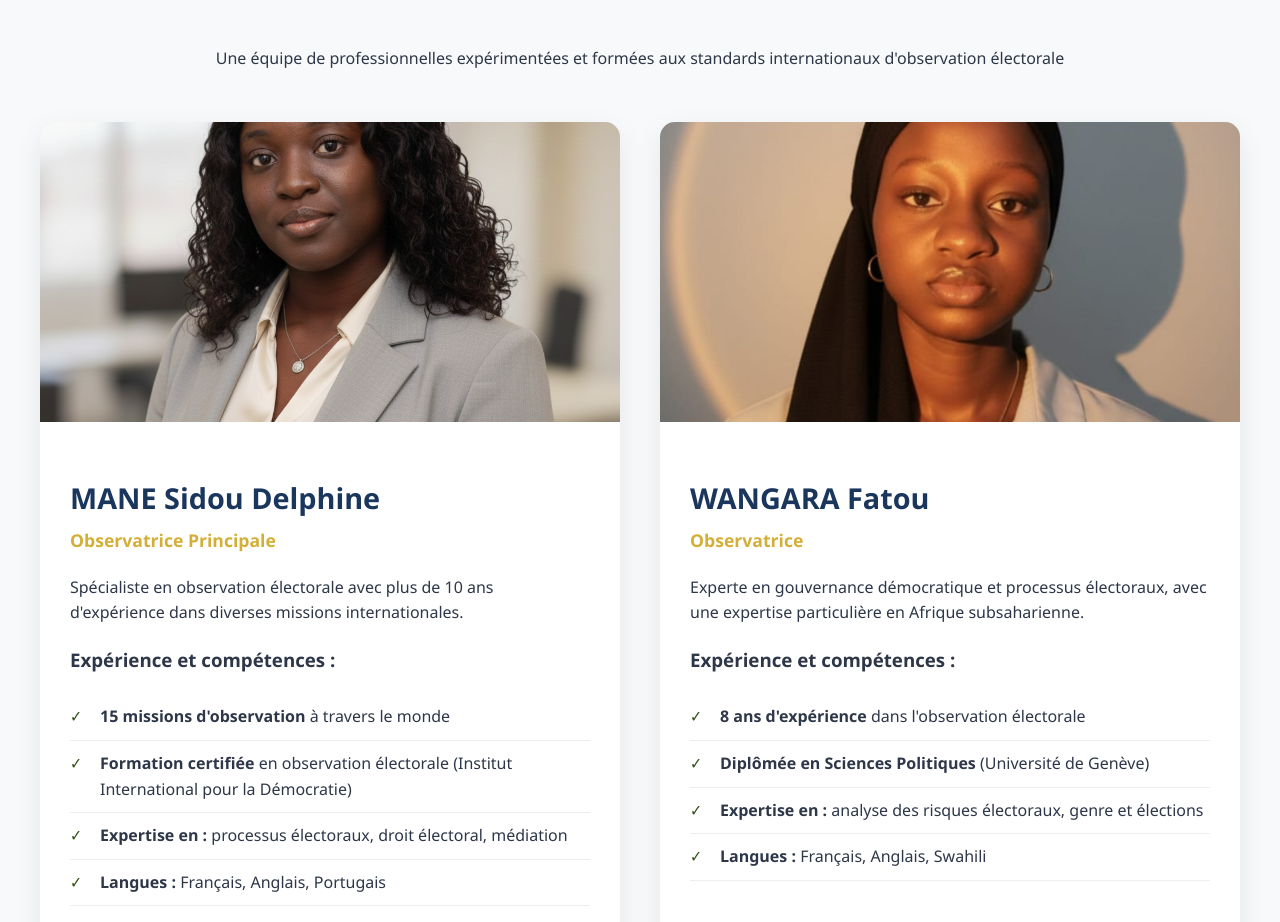
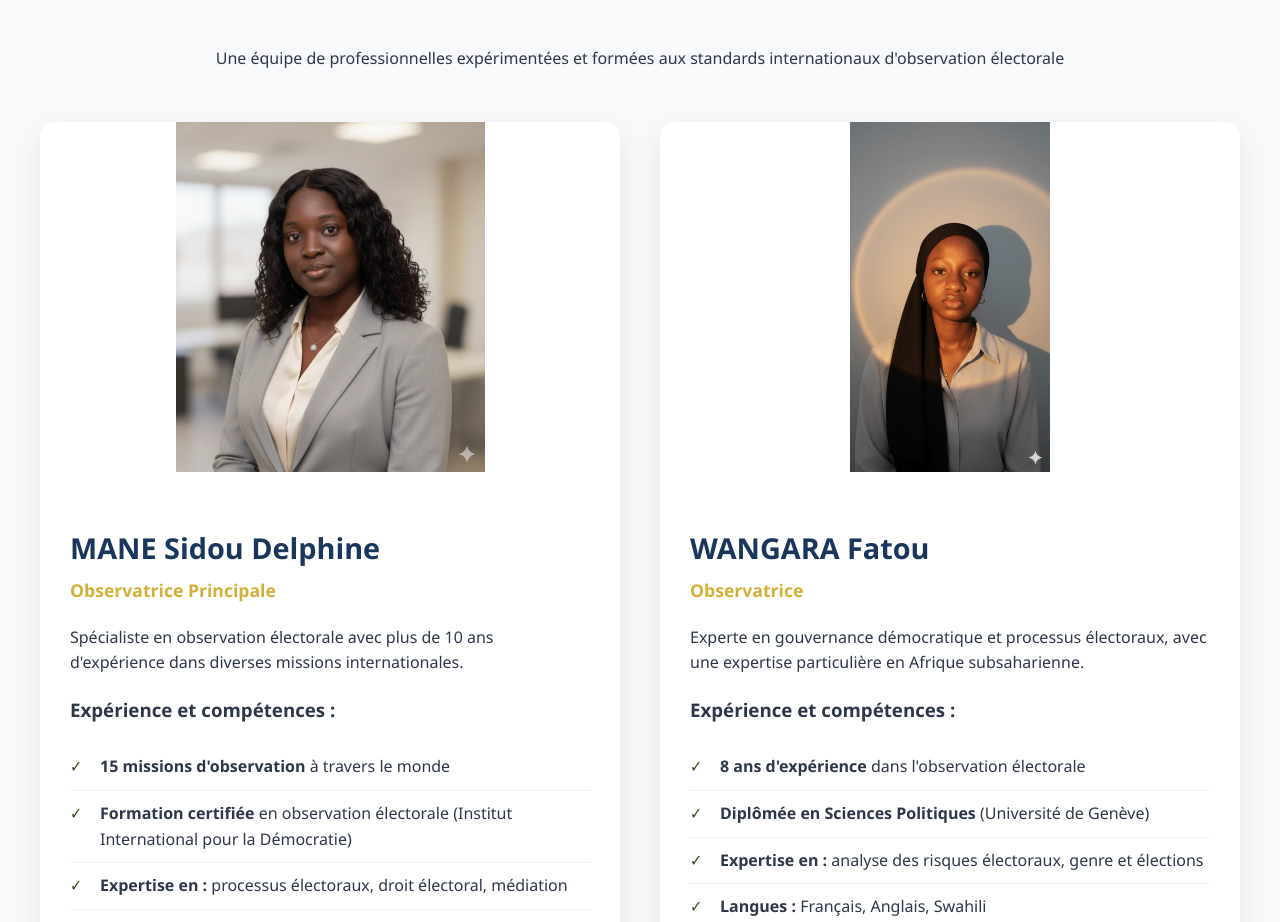
Before and after one commit to partipolitique/observateurs, a plain HTML site: page index.html in a window 1280 px wide. Shown: the part 3127-4049 px from the top of the page. Drawn offline with Linux system fonts and the light colour scheme.

Commit message:
Update index.html

```diff
--- a/index.html
+++ b/index.html
@@ -252,7 +252,7 @@
         }
 
         .observer-photo {
-            height: 300px;
+            height: 350px; /* Augmenté pour mieux afficher les photos */
             width: 100%;
             background-color: #e2e8f0;
             display: flex;
@@ -260,8 +260,10 @@
             justify-content: center;
             color: var(--primary-blue);
             font-size: 5rem;
-            background-size: cover;
+            background-size: contain; /* Changé de 'cover' à 'contain' */
             background-position: center;
+            background-repeat: no-repeat;
+            background-color: white; /* Fond blanc pour mieux voir les images */
         }
 
         .observer-info {
@@ -451,7 +453,7 @@
             }
 
             .observer-photo {
-                height: 250px;
+                height: 300px; /* Ajusté pour mobile */
             }
         }
     </style>
@@ -572,7 +574,7 @@
 
         <div class="observers-grid">
             <div class="observer-card">
-                <div class="observer-photo" style="background-image: url('delphine.png'); background-color: #e2e8f0;">
+                <div class="observer-photo" style="background-image: url('delphine.png');">
                     <!-- Si l'image n'est pas disponible, afficher l'initiale -->
                     <span style="display: none;">SD</span>
                 </div>
@@ -592,7 +594,7 @@
             </div>
 
             <div class="observer-card">
-                <div class="observer-photo" style="background-image: url('fatou.jpeg'); background-color: #e2e8f0;">
+                <div class="observer-photo" style="background-image: url('fatou.jpeg');">
                     <!-- Si l'image n'est pas disponible, afficher l'initiale -->
                     <span style="display: none;">FW</span>
                 </div>
```
